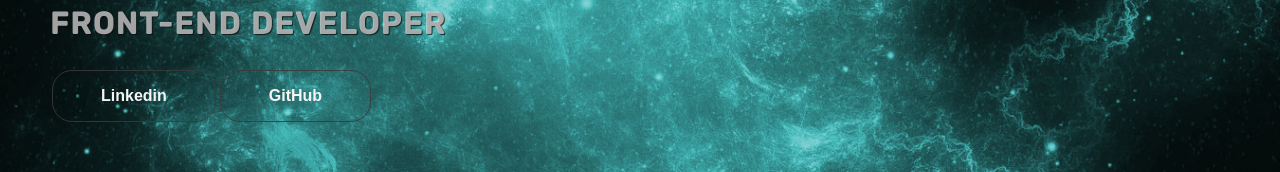
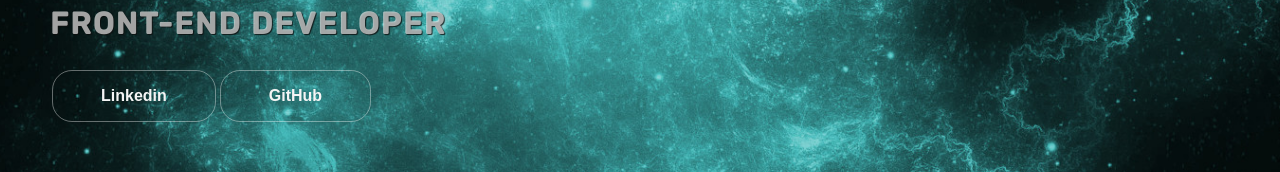
Before and after one commit to IngridsSilveira/ex_portfolio, a plain HTML site: page index.html in a window 1280 px wide. Shown: the part 323-495 px from the top of the page. Drawn offline with Linux system fonts and the light colour scheme.

Commit message:
Update index.css

```diff
--- a/estilos/index.css
+++ b/estilos/index.css
@@ -63,7 +63,7 @@ h1{
     text-decoration: none;
     color: whitesmoke;
     padding: 1rem 3rem;
-    border: 1.5px solid rgba(61, 58, 58, 0.864);
+    border: 1.5px solid rgba(255, 255, 255, 0.381);
     display: flex;
     align-items: center;
     transition: .3s ease-in-out;
```
